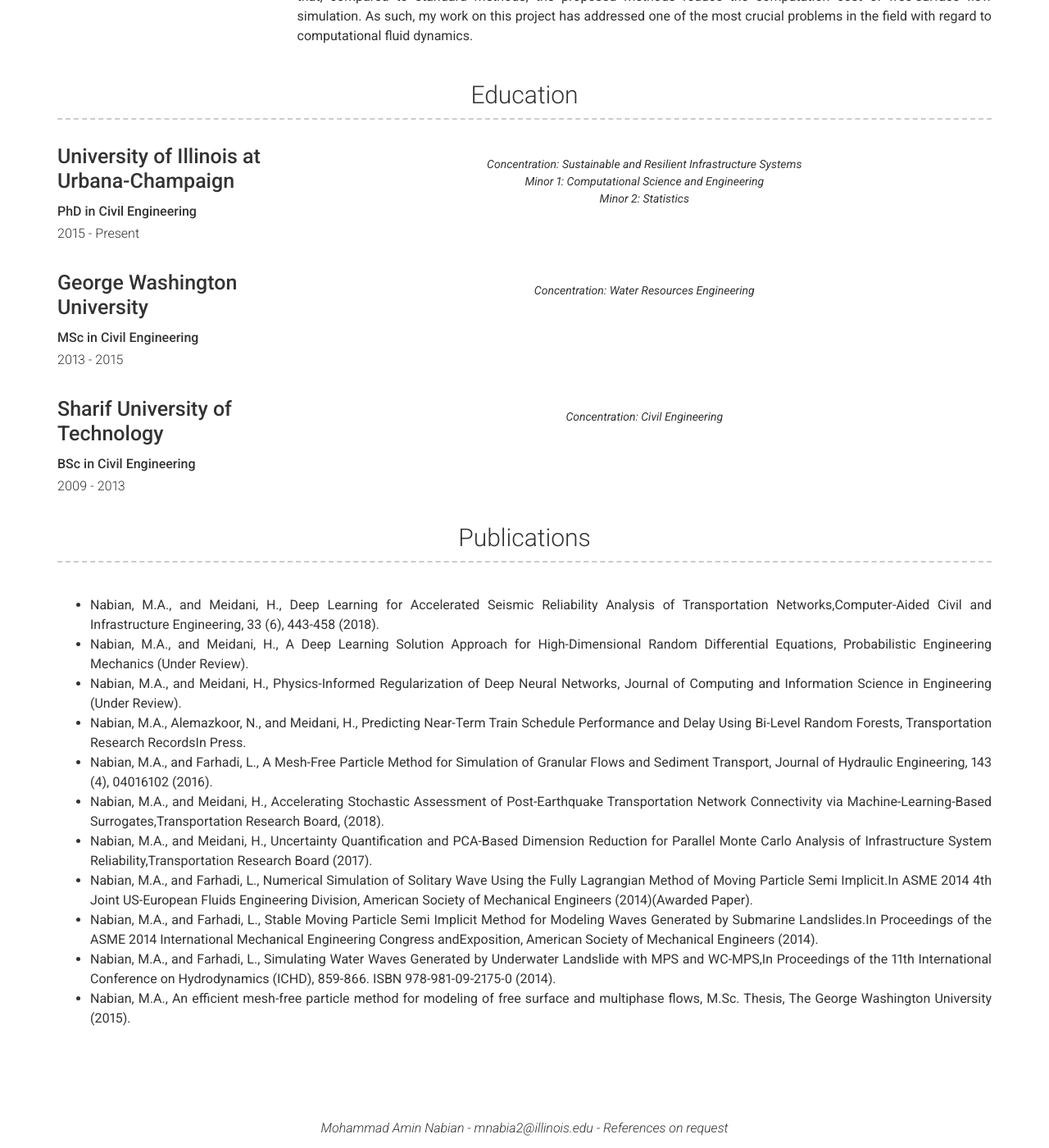
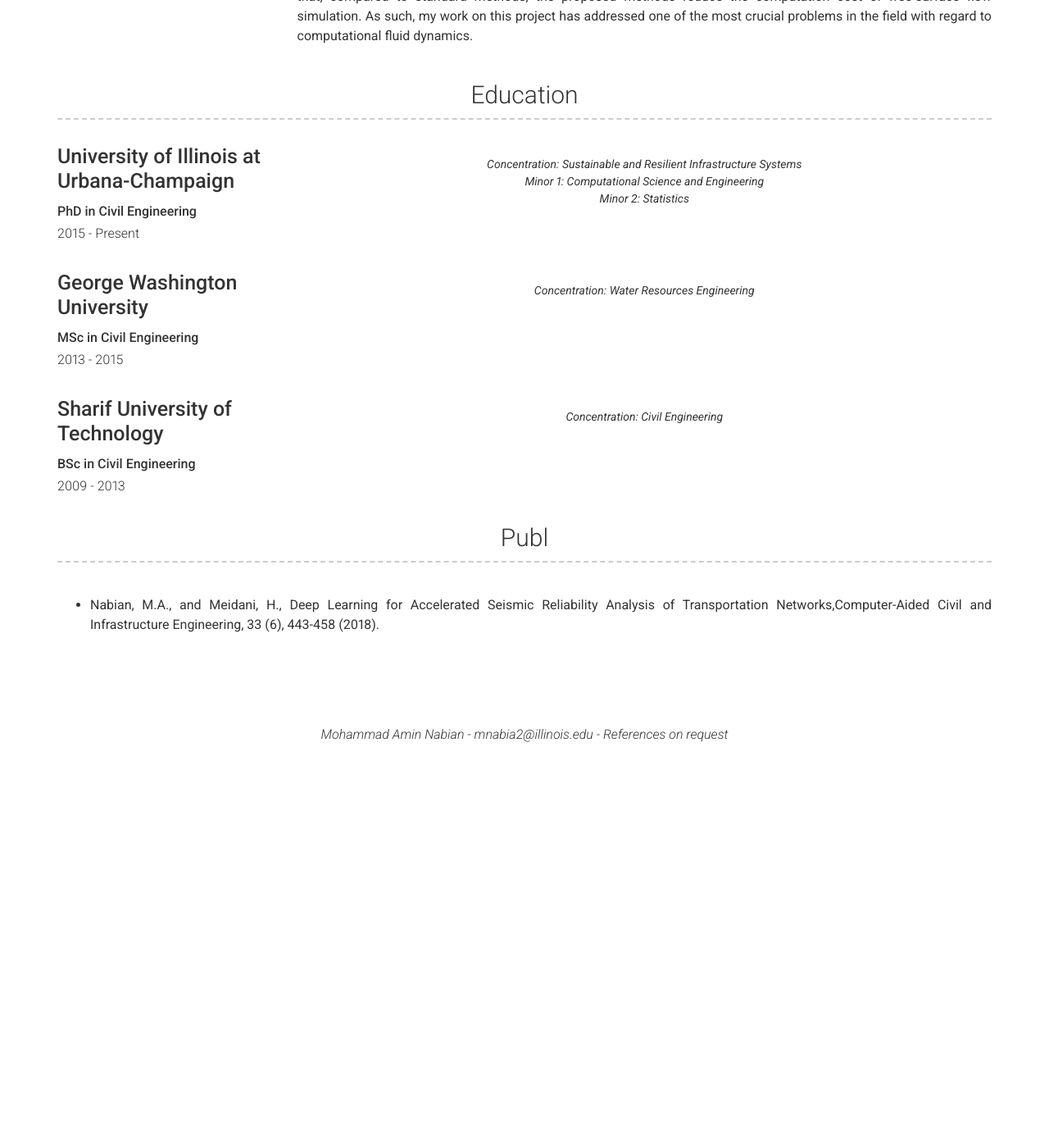
Before and after one commit to mnabian/mnabian.github.io, a Jekyll site: the page built from index.md, in a window 1280 px wide and 1400 px high, scrolled down 1554 px. Shown: the whole window at 82% size. Built offline with Jekyll 4.4.1, drawn with Linux system fonts in a browser that asks for light colours; after the commit the page ends 2474 px from its top, so only the background shows below that.

Commit message:
Initial resume setup

```diff
--- a/_config.yml
+++ b/_config.yml
@@ -44,19 +44,9 @@
   - Nabian, M.A., An efficient mesh-free particle method for modeling of free surface and multiphase flows, M.Sc. Thesis, The George Washington University (2015).
 
 # More Section
-more_title: Publications #(Use this to override about more section title)
-more_content: | # this will include new lines to allow paragraphs
+more_title: Publ
+more_content: |
   - Nabian, M.A., and Meidani, H., Deep Learning for Accelerated Seismic Reliability Analysis of Transportation Networks,Computer-Aided Civil and Infrastructure Engineering, 33 (6), 443-458 (2018).
-  - Nabian, M.A., and Meidani, H., A Deep Learning Solution Approach for High-Dimensional Random Differential Equations, Probabilistic Engineering Mechanics (Under Review).
-  - Nabian, M.A., and Meidani, H., Physics-Informed Regularization of Deep Neural Networks, Journal of Computing and Information Science in Engineering (Under Review).
-  - Nabian, M.A., Alemazkoor, N., and Meidani, H., Predicting Near-Term Train Schedule Performance and Delay Using Bi-Level Random Forests, Transportation Research RecordsIn Press.
-  - Nabian, M.A., and Farhadi, L., A Mesh-Free Particle Method for Simulation of Granular Flows and Sediment Transport, Journal of Hydraulic Engineering, 143 (4), 04016102 (2016).
-  - Nabian, M.A., and Meidani, H., Accelerating Stochastic Assessment of Post-Earthquake Transportation Network Connectivity via Machine-Learning-Based Surrogates,Transportation Research Board, (2018).
-  - Nabian, M.A., and Meidani, H., Uncertainty Quantification and PCA-Based Dimension Reduction for Parallel Monte Carlo Analysis of Infrastructure System Reliability,Transportation Research Board (2017).
-  - Nabian,  M.A.,  and Farhadi,  L.,  Numerical Simulation of Solitary Wave Using the Fully Lagrangian Method of Moving Particle Semi Implicit.In ASME 2014 4th Joint US-European Fluids Engineering Division, American Society of Mechanical Engineers (2014)(Awarded Paper).
-  - Nabian, M.A., and Farhadi, L., Stable Moving Particle Semi Implicit Method for Modeling Waves Generated by Submarine Landslides.In Proceedings of the ASME 2014 International Mechanical Engineering Congress andExposition, American Society of Mechanical Engineers (2014).
-  - Nabian, M.A., and Farhadi, L., Simulating Water Waves Generated by Underwater Landslide with MPS and WC-MPS,In Proceedings of the 11th International Conference on Hydrodynamics (ICHD), 859-866.  ISBN 978-981-09-2175-0 (2014).
-  - Nabian, M.A., An efficient mesh-free particle method for modeling of free surface and multiphase flows, M.Sc. Thesis, The George Washington University (2015).
 
 # Footer
 footer_show_references: true
```
